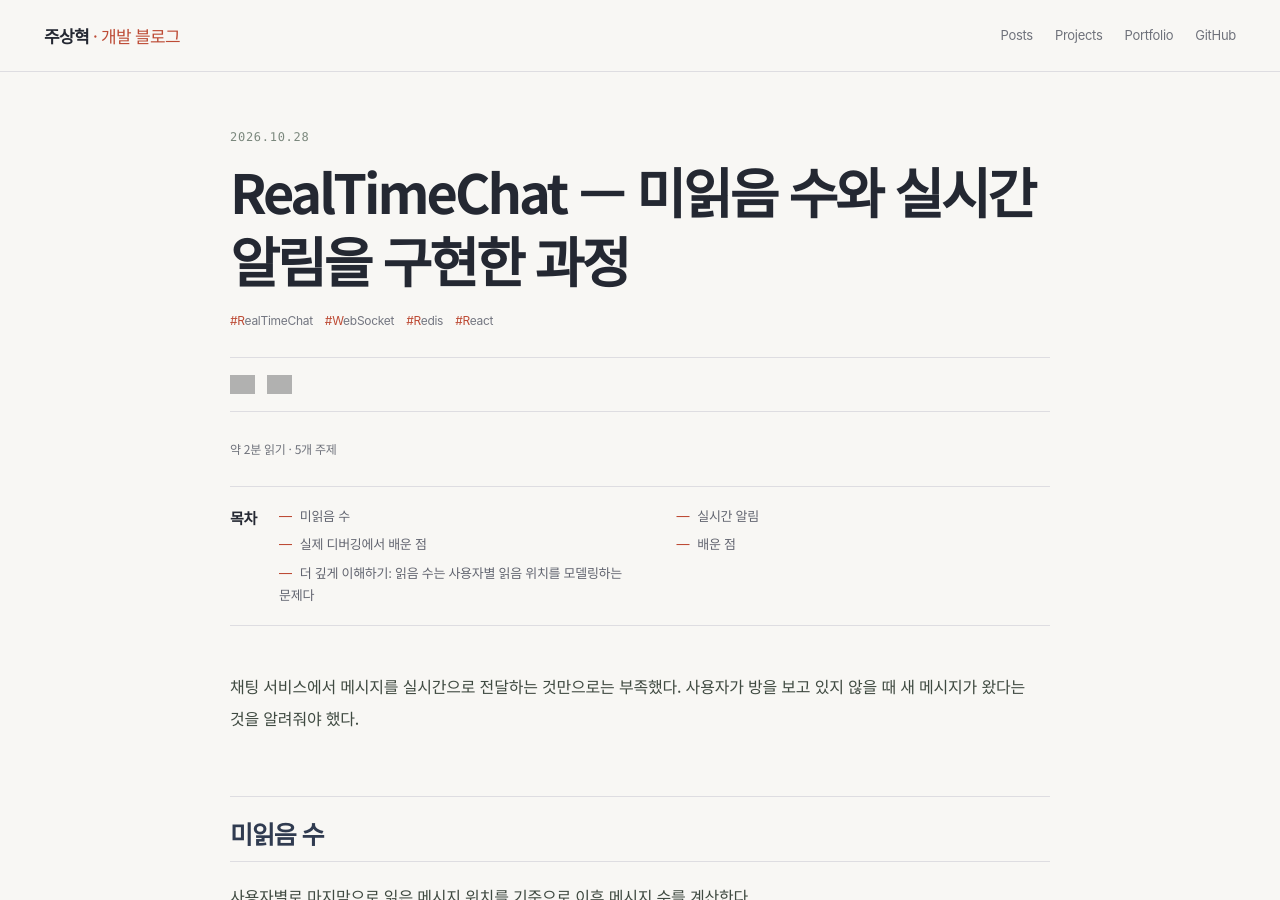
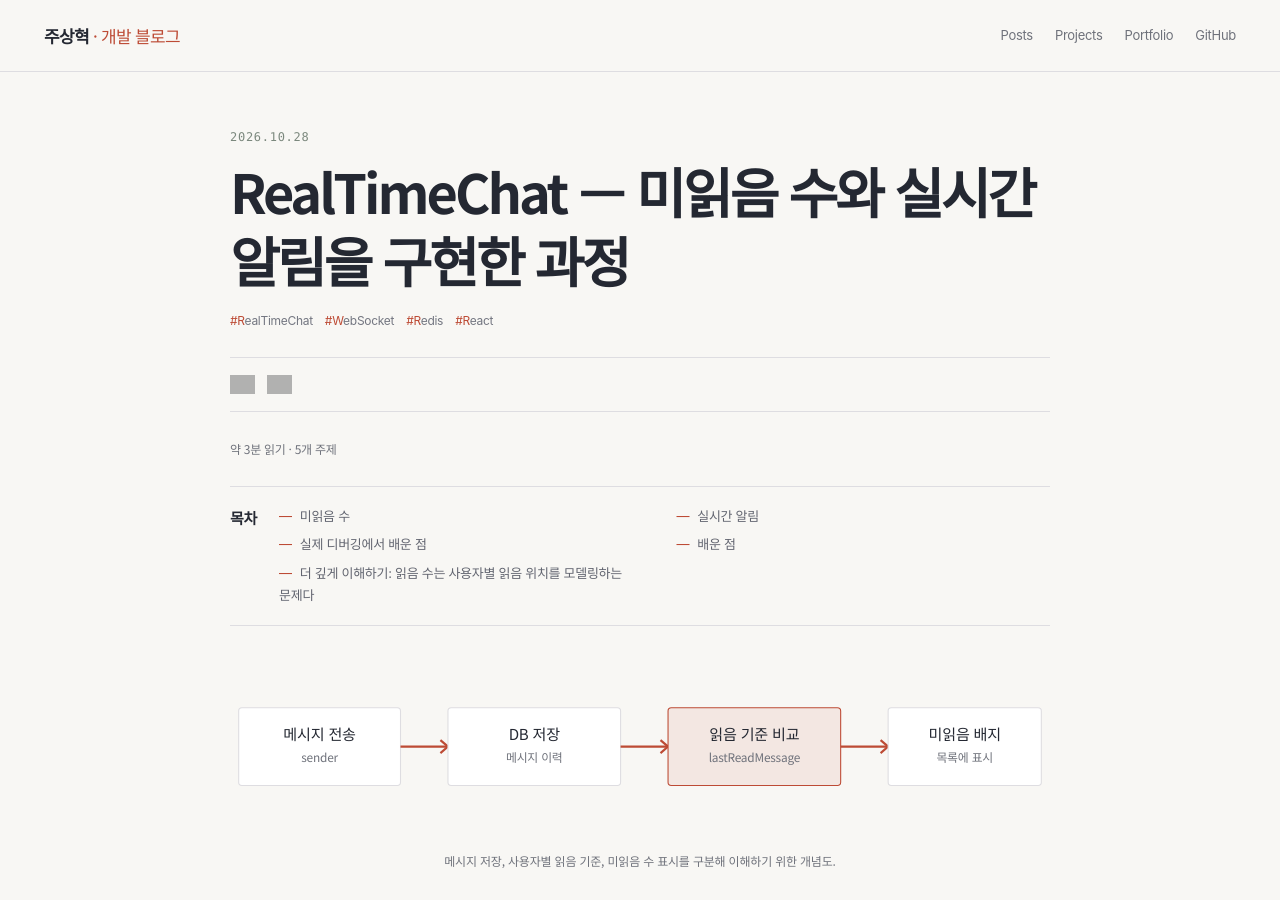
Before and after one commit to zuzusnasna/zuzusnasna.github.io, a Jekyll site: the page built from _posts/2026-10-28-realtimechat-unread-notification.md, in a window 1280 px wide and 900 px high. Built offline with Jekyll 4.4.1, drawn with Linux system fonts in a browser that asks for light colours; grey boxes are pictures that could not be loaded.

Commit message:
docs: add project data-flow diagram

```diff
--- a/_posts/2026-10-28-realtimechat-unread-notification.md
+++ b/_posts/2026-10-28-realtimechat-unread-notification.md
@@ -5,6 +5,17 @@ date: 2026-10-28 09:00:00 +0900
 categories: [프로젝트]
 tags: [RealTimeChat, WebSocket, Redis, React]
 ---
+
+<figure class="project-visual project-diagram">
+<svg viewBox="0 0 760 150" role="img" aria-label="채팅 메시지 저장과 미읽음 수 갱신 흐름">
+<rect x="8" y="35" width="150" height="72" rx="3" fill="#fff" stroke="#dedde1"/><text x="83" y="65" text-anchor="middle" font-size="14" fill="#242832">메시지 전송</text><text x="83" y="85" text-anchor="middle" font-size="11" fill="#6f727b">sender</text>
+<path d="M158 71 H202" stroke="#bd4b35" stroke-width="2"/><path d="M195 65 L202 71 L195 77" fill="none" stroke="#bd4b35" stroke-width="2"/>
+<rect x="202" y="35" width="160" height="72" rx="3" fill="#fff" stroke="#dedde1"/><text x="282" y="65" text-anchor="middle" font-size="14" fill="#242832">DB 저장</text><text x="282" y="85" text-anchor="middle" font-size="11" fill="#6f727b">메시지 이력</text>
+<path d="M362 71 H406" stroke="#bd4b35" stroke-width="2"/><path d="M399 65 L406 71 L399 77" fill="none" stroke="#bd4b35" stroke-width="2"/>
+<rect x="406" y="35" width="160" height="72" rx="3" fill="#f3e7e2" stroke="#bd4b35"/><text x="486" y="65" text-anchor="middle" font-size="14" fill="#242832">읽음 기준 비교</text><text x="486" y="85" text-anchor="middle" font-size="11" fill="#6f727b">lastReadMessage</text>
+<path d="M566 71 H610" stroke="#bd4b35" stroke-width="2"/><path d="M603 65 L610 71 L603 77" fill="none" stroke="#bd4b35" stroke-width="2"/>
+<rect x="610" y="35" width="142" height="72" rx="3" fill="#fff" stroke="#dedde1"/><text x="681" y="65" text-anchor="middle" font-size="14" fill="#242832">미읽음 배지</text><text x="681" y="85" text-anchor="middle" font-size="11" fill="#6f727b">목록에 표시</text>
+</svg><figcaption>메시지 저장, 사용자별 읽음 기준, 미읽음 수 표시를 구분해 이해하기 위한 개념도.</figcaption></figure>
 
 채팅 서비스에서 메시지를 실시간으로 전달하는 것만으로는 부족했다. 사용자가 방을 보고 있지 않을 때 새 메시지가 왔다는 것을 알려줘야 했다.
 
```
